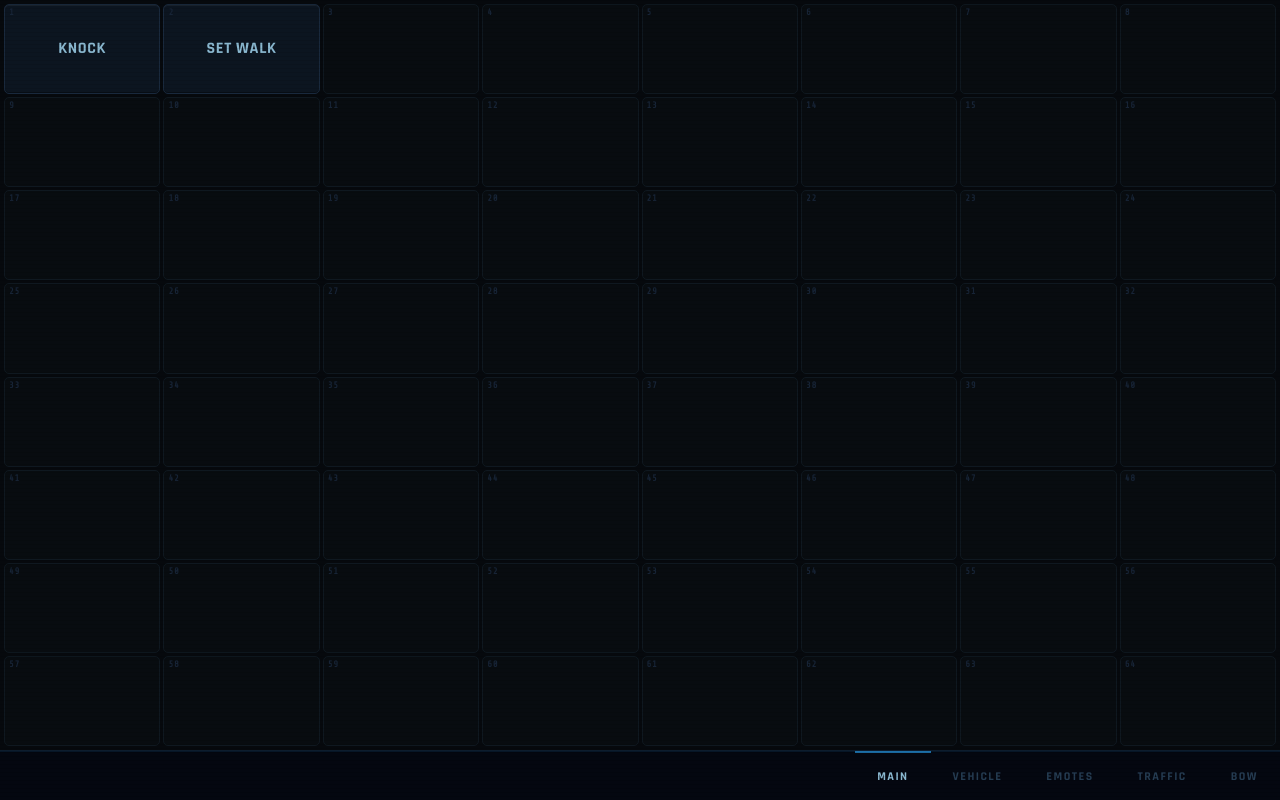
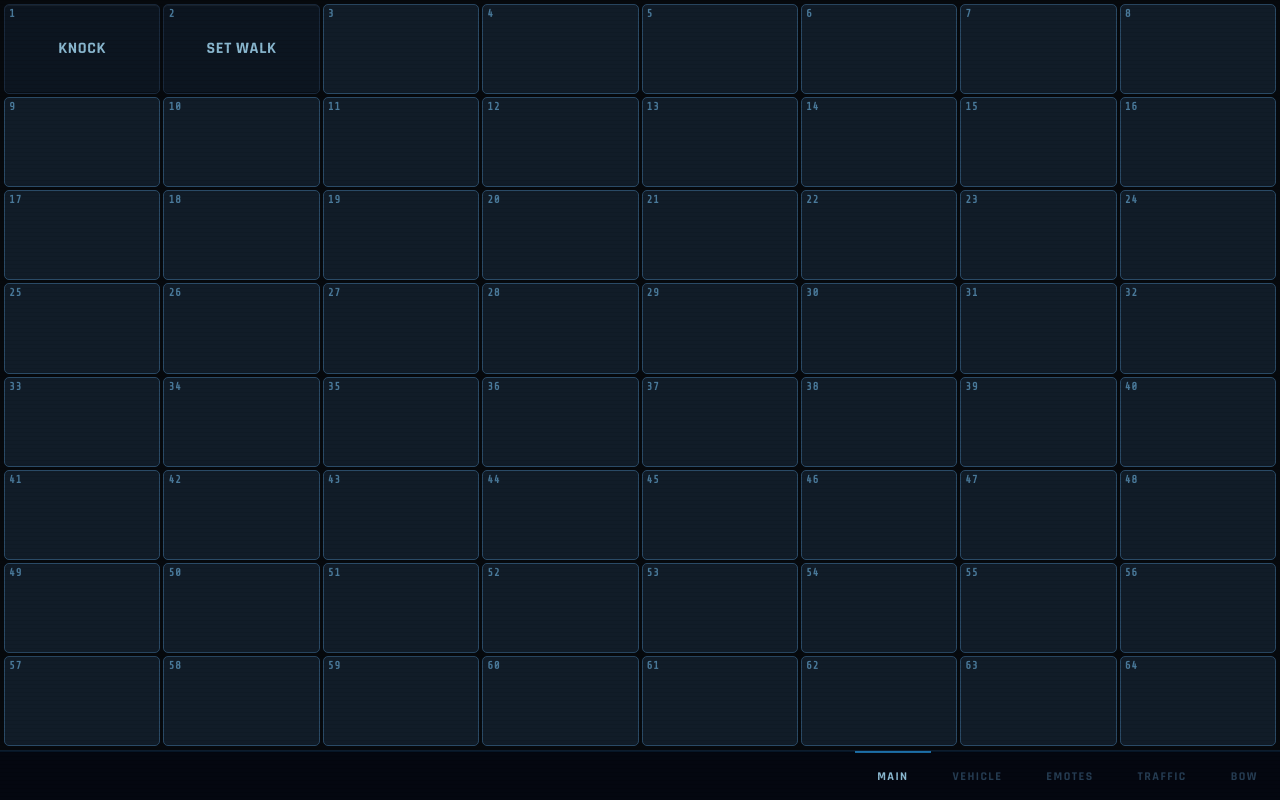
Before and after one commit to jimbursch1/diystreamdeck, a website: page public/index.html in a window 1280 px wide. Drawn offline with nearby package versions, Linux system fonts and the light colour scheme.

Commit message:
Make grid cells and numbers visible
Co-Authored-By: Claude Sonnet 4.6 <noreply@anthropic.com>

```diff
--- a/public/style.css
+++ b/public/style.css
@@ -8,9 +8,9 @@
   --text-dim:       #3a6080;
   --accent:         #1d6fa8;
   --accent-glow:    rgba(29, 111, 168, 0.35);
-  --empty-bg:       #080c10;
-  --empty-border:   #0f1820;
-  --num-color:      #172436;
+  --empty-bg:       #111c28;
+  --empty-border:   #2a4a66;
+  --num-color:      #4a7a9b;
   --success:        #00c853;
   --success-bg:     #001408;
   --success-glow:   rgba(0, 200, 83, 0.2);
@@ -136,7 +136,7 @@ body::after {
   top: 3px;
   left: 4px;
   font-family: 'Share Tech Mono', monospace;
-  font-size: 9px;
+  font-size: 11px;
   color: var(--num-color);
   pointer-events: none;
   line-height: 1;
```
